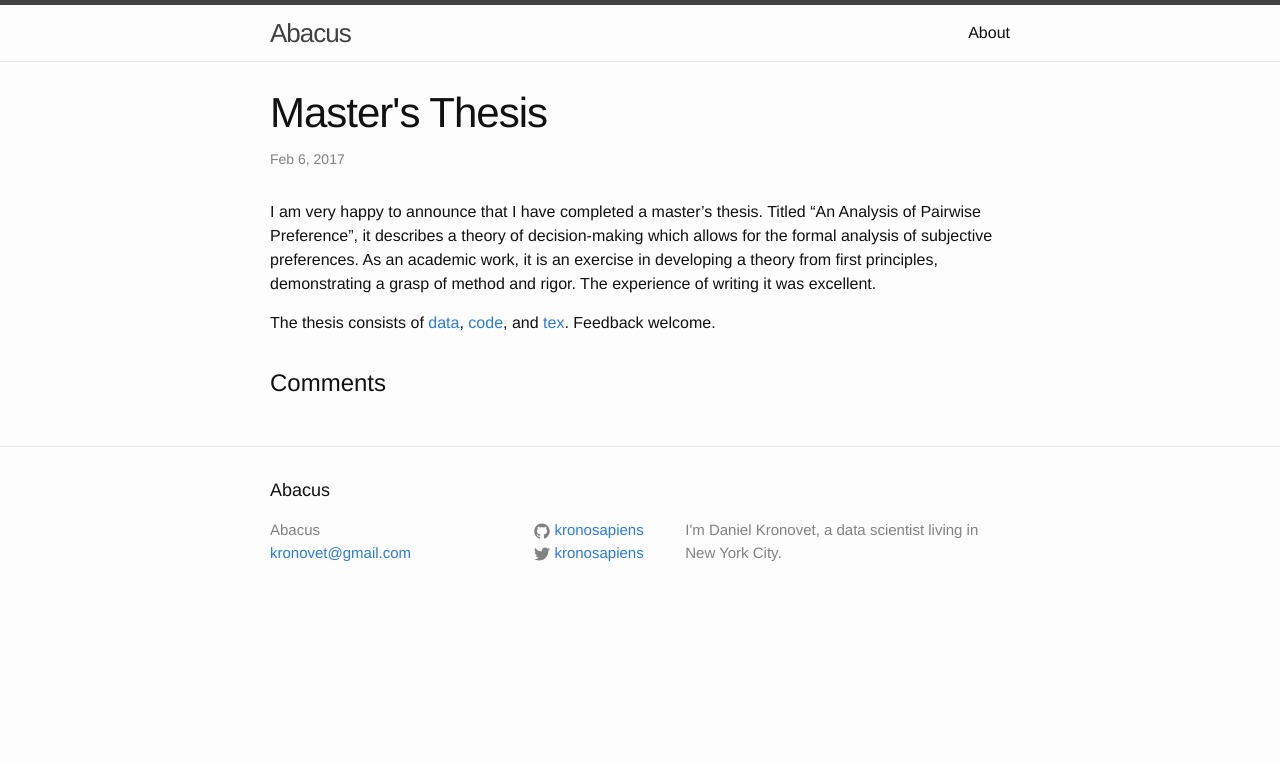
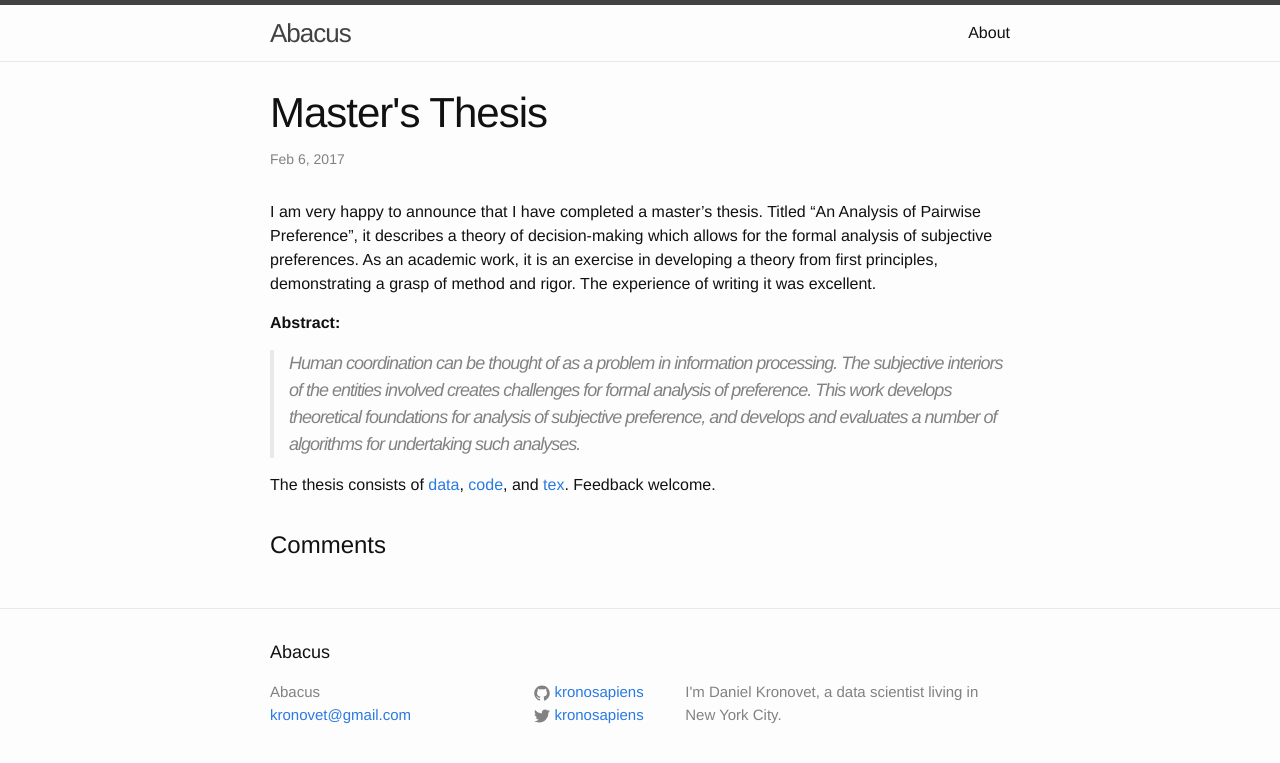
Before and after one commit to kronosapiens/kronosapiens.github.io, a Jekyll site: the page built from _posts/2017-02-06-thesis.md, in a window 1280 px wide. Shown: the top 763 px of the page. Built offline with Jekyll 4.4.1, drawn with Linux system fonts in a browser that asks for light colours; comment, search, counter and statistics services are not loaded.

Commit message:
Add abstract to thesis post

```diff
--- a/_posts/2017-02-06-thesis.md
+++ b/_posts/2017-02-06-thesis.md
@@ -12,4 +12,8 @@ tags:
 
 I am very happy to announce that I have completed a master's thesis. Titled "An Analysis of Pairwise Preference", it describes a theory of decision-making which allows for the formal analysis of subjective preferences. As an academic work, it is an exercise in developing a theory from first principles, demonstrating a grasp of method and rigor. The experience of writing it was excellent.
 
+**Abstract:**
+
+> Human coordination can be thought of as a problem in information processing. The subjective interiors of the entities involved creates challenges for formal analysis of preference. This work develops theoretical foundations for analysis of subjective preference, and develops and evaluates a number of algorithms for undertaking such analyses.
+
 The thesis consists of [data](https://github.com/kronosapiens/thesis/tree/master/data), [code](https://github.com/kronosapiens/thesis/tree/master/code), and [tex](http://nbviewer.jupyter.org/github/kronosapiens/thesis/blob/master/tex/thesis.pdf). Feedback welcome.
```
